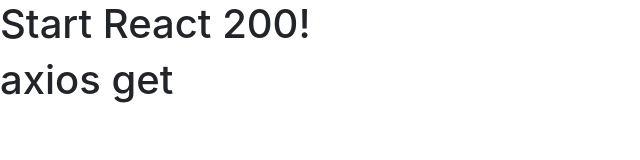
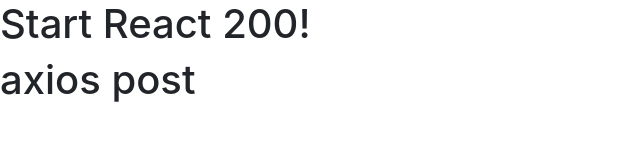
Before and after one commit to hws522/react-200, a React (Create React App) app in the folder client/: page / in a window 1280 px wide. Shown: the top 160 px of the page, without its empty margins (0-640 px from the left). Built offline with nearby package versions, Linux system fonts and the light colour scheme; no server answers; the HTML template or start-up script is replaced by a standard one.

Commit message:
axios post 사용하기

```diff
--- a/client/src/App.js
+++ b/client/src/App.js
@@ -1,11 +1,11 @@
 import React from 'react';
-import AxiosGet from './R061_AxiosGet'
+import AxiosPost from './R062_AxiosPost'
 
 function App() {
   return (
     <div>
       <h1>Start React 200!</h1>
-      <AxiosGet/>
+      <AxiosPost/>
     </div>
   );
 }
--- /dev/null
+++ b/client/src/R062_AxiosPost.js
@@ -0,0 +1,21 @@
+import React, { Component } from 'react';
+import axios from 'axios';
+
+class R062_AxiosPost extends Component {
+  componentDidMount() {
+    axios
+      .post('http://date.jsontest.com/', {
+        a: 'react',
+        b: 200,
+      })
+      .then((response) => {
+        alert(response.data.date);
+      });
+  }
+
+  render() {
+    return <h1>axios post</h1>;
+  }
+}
+
+export default R062_AxiosPost;
```
Also changed, not shown: 1 other file (tests, documents, lock files or other folders).
